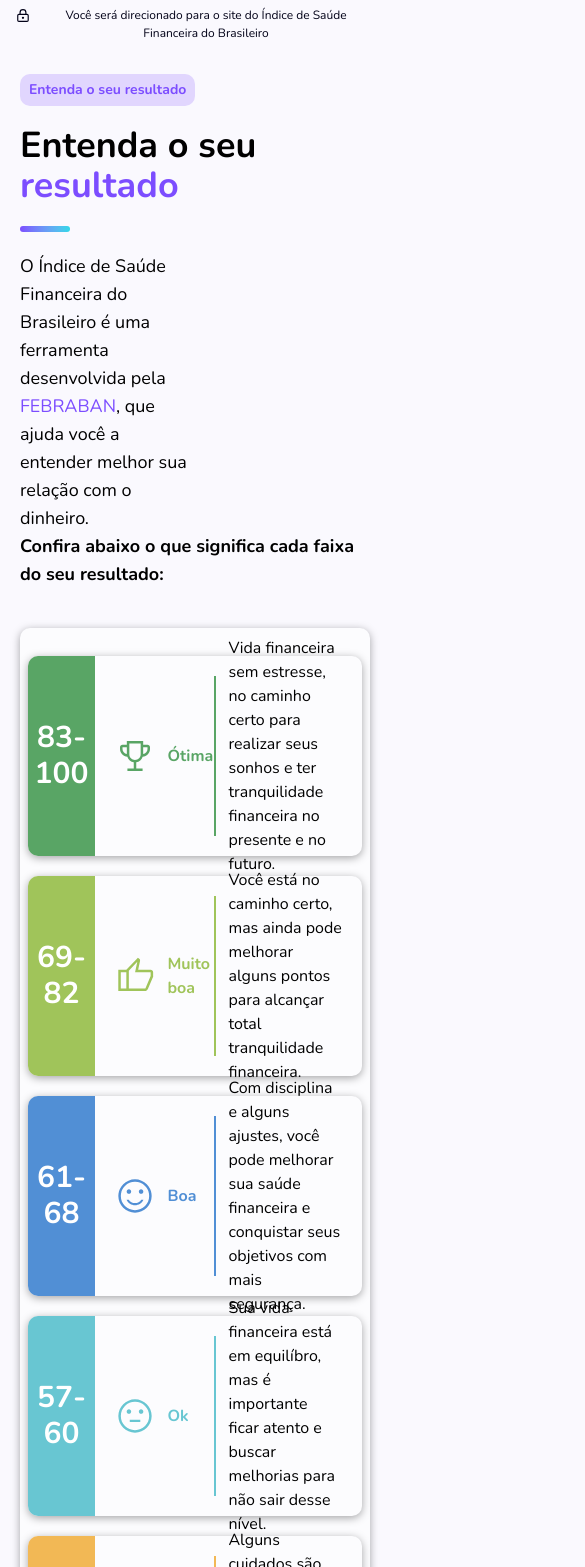
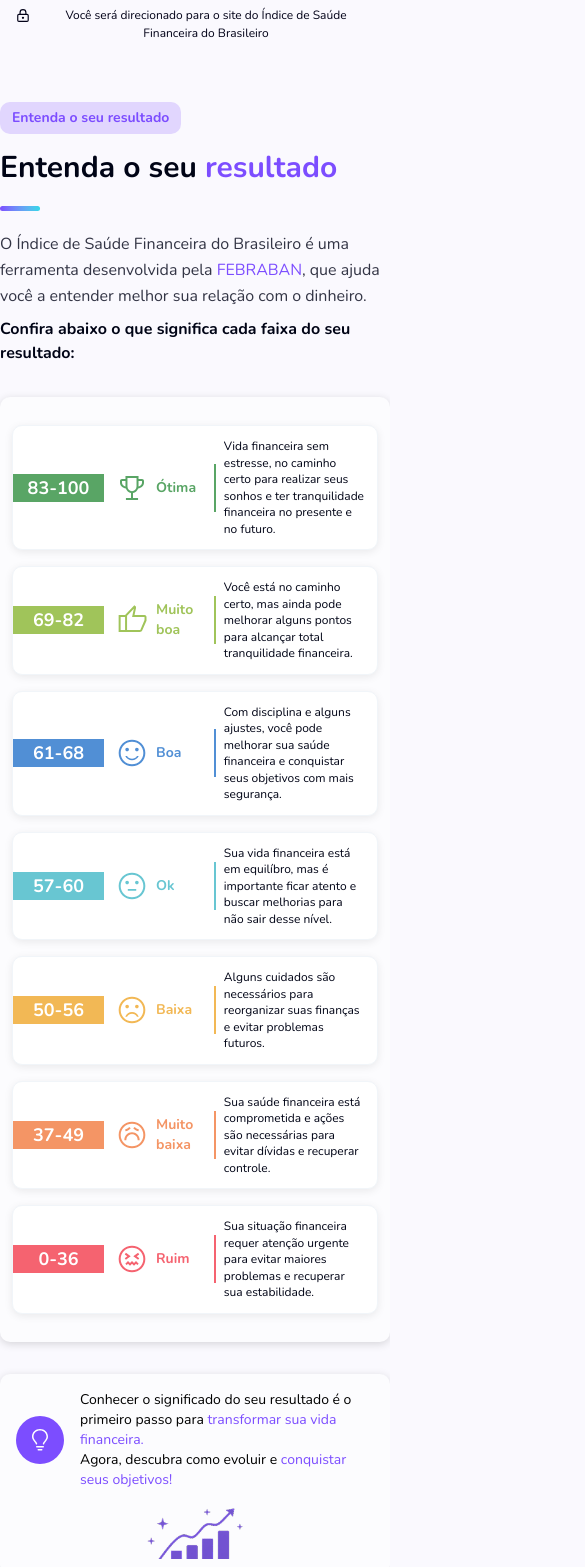
Before and after one commit to simplanejar/website-simplanejar, a Next.js app: page /indice-de-saude-financeira in a window 390 px wide. Shown: the part 841-2408 px from the top of the page, 585 px wide, since content can reach past the window. Built offline with nearby package versions, Linux system fonts and the light colour scheme.

Commit message:
fix: general adjustments

```diff
--- a/components/pages/contact/ContactHero.tsx
+++ b/components/pages/contact/ContactHero.tsx
@@ -40,7 +40,7 @@ export default function ContactHero() {
     const Icon = contactHeroMockData.icon;
     const data = contactHeroMockData;
     return (
-        <section className="flex w-full md:h-[309px] justify-between items-end md:items-center overflow-hidden">
+        <section className="mx-auto max-w-[1440px] flex w-full md:h-[309px] justify-between items-end md:items-center overflow-hidden">
             <div className="flex max-[1112px]:flex-col max-[1112px]:gap-2 max-[1112px]:mt-[6px] gap-6 pl-[10px] md:pl-5 max-w-[430px] md:mr-6 row-0">
                 <div className="w-10 h-10 md:w-20 md:h-20 aspect-square rounded-[80px] bg-[#F2F0FD] flex items-center justify-center">
                     <Icon color="#7C4DFF" className="w-5 h-5 md:w-10 md:h-10" />
--- a/components/pages/financial-health/about_result.tsx
+++ b/components/pages/financial-health/about_result.tsx
@@ -61,63 +61,93 @@ const data = {
             colour: "#F56370"
         },
     ]
-}
+};
 
 function renderHighlightedText(
     text: string,
     color: string = "text-primary",
     newLine: boolean = false
 ) {
-  const parts = text.split(/\*\*(.+?)\*\*/g)
+    const parts = text.split(/\*\*(.+?)\*\*/g);
     return parts.map((part, i) =>
         i % 2 === 1
             ? <span key={i} className={`${color} ${(newLine ? "block" : undefined)}`}>{part}</span>
             : part
-  )
+    );
 }
 
 export function AboutResult() {
-    return(
-        <section className="p-5 md:p-20">
+    return (
+        <section className="w-full max-w-[1440px] mx-auto mt-12">
             <div>
-                <div className="text-primary bg-[#E1D6FE] w-fit py-[6px] px-[9px] rounded-[10px] font-bold text-sm mb-5">{renderHighlightedText(data.h2)}</div>
-                <h2 className="font-bold text-4xl">{renderHighlightedText(data.h2)}</h2>
-                <div className="w-[50px] h-[6px] mt-5 mb-5 bg-gradient-to-r from-primary to-secondary rounded-[10px]"/>
-                <p className="w-[50%] text-lg">{renderHighlightedText(data.p)}</p>
-                <p className="font-bold mb-10 text-lg">{data.pbold}</p>
+                <div className="text-primary bg-[#E1D6FE] w-fit py-[6px] px-[12px] rounded-[10px] font-bold text-sm mb-4">
+                    {renderHighlightedText(data.h2)}
                 </div>
-            <div className="md:p-10">
-                <div className="bg-card-bg shadow-[0_2px_8px_0_rgba(0,0,0,0.35)] rounded-[10px] p-2 md:p-5">
-                    {data.cards.map((card,index)=>{
-                        const colour = card.colour
-                        return(
-                            <div key={index} className={`bg-card-bg shadow-[0_2px_8px_0_rgba(0,0,0,0.35)] rounded-[10px] text-[${colour}] flex flex-row my-5 items-center justify-between md:h-35 h-50`}>
-                                <div style={{background:colour}} className={`text-white w-[23%] md:w-[13%] h-full rounded-l-[10px] flex items-center text-center justify-center text-3xl`}>
+
+                <h2 className="font-bold text-3xl sm:text-4xl text-[#000416]">
+                    {renderHighlightedText(data.h2)}
+                </h2>
+
+                <div className="w-[40px] h-[5px] my-5 bg-gradient-to-r from-primary to-secondary rounded-[10px]" />
+
+                <p className="w-full lg:w-1/2 text-base sm:text-lg mb-2 text-foreground/80 leading-relaxed">
+                    {renderHighlightedText(data.p)}
+                </p>
+
+                <p className="font-bold mb-8 sm:mb-10 text-base sm:text-lg text-[#000416]">
+                    {data.pbold}
+                </p>
+            </div>
+
+            <div className="space-y-8">
+                {/* Container da lista de cards centralizado */}
+                <div className="w-full max-w-[1440px] mx-auto bg-card-bg shadow-[0_2px_8px_0_rgba(0,0,0,0.15)] rounded-[10px] p-3 sm:p-5">
+                    {data.cards.map((card, index) => {
+                        const colour = card.colour;
+                        return (
+                            <div
+                                key={index}
+                                className="bg-white shadow-[0_2px_8px_0_rgba(0,0,0,0.08)] rounded-[10px] flex flex-row my-4 items-center justify-between min-h-[90px] md:h-32 border border-slate-100 overflow-hidden"
+                            >
+                                <div
+                                    style={{ background: colour }}
+                                    className="text-white w-[25%] sm:w-[15%] md:w-[12%] h-full flex items-center text-center justify-center text-lg sm:text-2xl lg:text-3xl shrink-0"
+                                >
                                     <p className="font-bold">{card.number}</p>
                                 </div>
-                                <div className="p-5 flex flex-row justify-between items-center w-[90%] h-full">
-                                    <img src={card.icon} className={`md:ml-10 w-10 h-10 md:w-13 md:h-13 `}/>
-                                    <p style={{color:colour}} className={`w-[15%] font-bold md:text-xl`}>{card.classification}</p>
-                                    <div style={{background:colour}} className={`h-full w-[2px]`}/>
-                                    <p className="text-black w-[50%]">{card.p}</p>
+
+                                <div className="p-3 sm:p-5 flex flex-row justify-between items-center w-[75%] sm:w-[85%] md:w-[88%] h-full gap-2 sm:gap-4">
+                                    <img src={card.icon} alt="" className="w-8 h-8 sm:w-10 sm:h-10 md:w-12 md:h-12 shrink-0 object-contain" />
+
+                                    <p style={{ color: colour }} className="w-[20%] sm:w-[18%] font-bold text-sm sm:text-lg md:text-xl shrink-0">
+                                        {card.classification}
+                                    </p>
+
+                                    <div style={{ background: colour }} className="h-12 md:h-16 w-[2px] shrink-0" />
+
+                                    <p className="text-[#000416] w-[60%] sm:w-[65%] text-xs sm:text-sm md:text-base leading-snug">
+                                        {card.p}
+                                    </p>
                                 </div>
                             </div>
-                        )
-                    }) }
+                        );
+                    })}
                 </div>
-                <div className="bg-card-bg shadow-[0_2px_8px_0_rgba(0,0,0,0.35)] rounded-[10px] flex flex-row mt-10 items-center justify-between p-3 md:p-5">
-                    <div className="flex flex-row items-center">
-                        <div className="bg-primary rounded-[100%] p-4 mx-10">
-                            <GoLightBulb className="w-8 h-8 md:w-15 md:h-15 text-white"/>
+
+                {/* Banner inferior centralizado */}
+                <div className="w-full max-w-[1440px] mx-auto bg-card-bg shadow-[0_2px_8px_0_rgba(0,0,0,0.15)] rounded-[10px] flex flex-col sm:flex-row items-center justify-between p-4 sm:p-6 gap-4">
+                    <div className="flex flex-row items-center gap-4 sm:gap-6">
+                        <div className="bg-primary rounded-full p-3 sm:p-4 shrink-0">
+                            <GoLightBulb className="w-6 h-6 sm:w-10 sm:h-10 md:w-12 md:h-12 text-white" />
                         </div>
-                            <div className="text-lg text-center md:text-left">
+                        <div className="text-sm sm:text-base md:text-lg text-left">
                             <p>{renderHighlightedText(data.lowp1)}</p>
                             <p>{renderHighlightedText(data.lowp2)}</p>
                         </div>
                     </div>
-                    <img src="/financial-health/ladder.png" className="w-35 md:w-60" alt="" />
+                    <img src="/financial-health/ladder.png" className="w-28 sm:w-40 md:w-56 shrink-0 object-contain" alt="" />
                 </div>
             </div>
         </section>
-    )
+    );
 }
--- a/components/pages/financial-health/book.tsx
+++ b/components/pages/financial-health/book.tsx
@@ -1,4 +1,5 @@
 import Link from "next/link";
+import Image from "next/image";
 import Alvo from "@/assets/alvo.png";
 import Board from "@/assets/board.png";
 import Checklist from "@/assets/checklist.png";
@@ -7,151 +8,95 @@ import Pessoa from "@/assets/pessoa.png";
 import Seta from "@/assets/seta.png";
 import Livro_Gigante from "@/assets/livro gigante.png";
 import Divisor_titulo from "@/assets/divisor-titulo.png";
-import Divisor_beneficios from "@/assets/divisor-beneficios.png";
 
-export function Book(){
-    return(<section className=" m-[20px_25px] flex">
-      <div className="ml-[40px] z-10">
-        <p
-          className="font-extrabold text-[var(--COR_LETRAS)] rounded-[20px]
-                      bg-[#7C4DFF]/20 w-fit p-[10px_25px]
-                      mt-[75px] text-[16px]"
-        >
+export function Book() {
+  return (
+    <section className="w-full max-w-[1440px] mx-auto px-4 sm:px-6 lg:px-12 my-8 lg:my-16 font-sans overflow-hidden">
+      <div className="flex flex-col lg:flex-row items-center justify-between gap-8 lg:gap-12">
+
+        {/* Coluna da Esquerda: Textos, Benefícios e Botão */}
+        <div className="w-full lg:w-[60%] flex flex-col items-start z-10">
+          <span className="font-extrabold text-[#7C4DFF] rounded-full bg-[#7C4DFF]/10 px-6 py-2.5 text-sm sm:text-base mb-6">
             QUER MUDAR ESSA REALIDADE?
-        </p>
+          </span>
 
           {/* Título */}
-        <h1 className="mb-[40px] p-[0] text-[50px] font-extrabold">
-          Quer mudar <br /> essa{" "}
-          <span
-            className="bg-[linear-gradient(90deg,_#7C4DFF,_#2ED8E8)] bg-clip-text
-                      text-transparent"
-          >
+          <h1 className="text-3xl sm:text-4xl lg:text-5xl font-extrabold text-[#000416] leading-tight mb-6">
+            Quer mudar <br className="hidden sm:block" /> essa{" "}
+            <span className="bg-gradient-to-r from-[#7C4DFF] to-[#2ED8E8] bg-clip-text text-transparent">
               realidade?
             </span>
           </h1>
 
-        <img
-          src={Divisor_titulo.src}
-          alt="Divisor do título para o texto"
-          className="mb-[40px]"
-        />
+          <div className="gradient-background h-[5px] w-[40px] rounded-[10px] mb-6" />
 
           {/* Textinho */}
-        <p className=" mb-[70px] font-semibold text-[20px] leading-[2]">
-          Conhecer a situação financeira é importante, mas <br />a transformação
-          começa quando você{" "}
-          <span className="text-[var(--COR_LETRAS)]">decide agir.</span> <br />
+          <p className="font-semibold text-base sm:text-lg lg:text-xl text-[#000416] leading-relaxed mb-8">
+            Conhecer a situação financeira é importante, mas a transformação começa quando você{" "}
+            <span className="text-[#7C4DFF]">decide agir.</span> <br className="hidden sm:block" />
             Conheça o livro{" "}
-          <span className="text-[var(--COR_LETRAS)]">
+            <span className="text-[#7C4DFF]">
               Planejamento Financeiro.
             </span>{" "}
-          <br />
-          O melhor momento para começar não é quando <br />
-          tudo estiver perfeito,{" "}
-          <span className="text-[var(--COR_LETRAS)]">é agora.</span> <br />
+            <br className="hidden sm:block" />
+            O melhor momento para começar não é quando tudo estiver perfeito,{" "}
+            <span className="text-[#7C4DFF]">é agora.</span> <br className="hidden sm:block" />
             Transforme conhecimento em{" "}
-          <span className="text-[var(--COR_LETRAS)]">ação.</span>
+            <span className="text-[#7C4DFF]">ação.</span>
           </p>
 
-        <div
-          className="flex bg-[var(--COR_BACKGROUND)] w-[105vh] h-[280px] rounded-[10px] mb-[140px]
-                     justify-around items-center"
-        >
           {/* Benefícios */}
-          <div className="flex flex-col p-[25px] items-center">
-            <img
-              src={Board.src}
-              alt="Vetor prancheta"
-              width="91px"
-              height="91px"
-            />
-            <p
-              className="text-center mt-[20px] font-bold text-[var(--COR_LETRAS_BENEFICIOS)]
-                          text-[20px] leading-[1]"
-            >
+          <div className="w-full bg-[#FCFCFE] rounded-2xl p-6 lg:p-8 shadow-sm border border-[#F2F0FD] grid grid-cols-2 lg:grid-cols-4 gap-6 items-center justify-items-center mb-10">
+            <div className="flex flex-col items-center text-center">
+              <Image src={Board} alt="Vetor prancheta" width={72} height={72} className="w-14 h-14 lg:w-18 lg:h-18 object-contain" />
+              <p className="mt-4 font-bold text-[#071F6B] text-sm lg:text-base leading-tight">
                 Conhecimento <br /> para colocar <br /> em ação
               </p>
             </div>
-          <img
-            src={Divisor_beneficios.src}
-            alt="Divisor do benefício para o outro"
-            className="mt-[20px]"
-            width="2px"
-            height="194px"
-          />
 
-          <div className="flex flex-col p-[25px] items-center -translate-y-[10px]">
-            <img
-              src={Checklist.src}
-              alt="Vetor checklist"
-              width="91px"
-              height="91px"
-            />
-            <p
-              className="text-center mt-[20px] font-bold text-[var(--COR_LETRAS_BENEFICIOS)]
-                          text-[20px] leading-[1]"
-            >
+            <div className="flex flex-col items-center text-center">
+              <Image src={Checklist} alt="Vetor checklist" width={72} height={72} className="w-14 h-14 lg:w-18 lg:h-18 object-contain" />
+              <p className="mt-4 font-bold text-[#071F6B] text-sm lg:text-base leading-tight">
                 Da reflexão à <br /> prática
               </p>
             </div>
-          <img
-            src={Divisor_beneficios.src}
-            alt="Divisor do benefício para o outro"
-            className="mt-[20px]"
-            width="2px"
-            height="194px"
-          />
-          <div className="flex flex-col p-[25px] items-center">
-            <img src={Alvo.src} alt="Vetor alvo" width="91px" height="91px" />
-            <p
-              className="text-center mt-[20px] font-bold text-[var(--COR_LETRAS_BENEFICIOS)]
-                          text-[20px] leading-[1]"
-            >
+
+            <div className="flex flex-col items-center text-center">
+              <Image src={Alvo} alt="Vetor alvo" width={72} height={72} className="w-14 h-14 lg:w-18 lg:h-18 object-contain" />
+              <p className="mt-4 font-bold text-[#071F6B] text-sm lg:text-base leading-tight">
                 Planejamento <br /> para seus <br /> objetivos
               </p>
             </div>
-          <img
-            src={Divisor_beneficios.src}
-            alt="Divisor do benefício para o outro"
-            className="mt-[20px]"
-            width="2px"
-            height="194px"
-          />
-          <div className="flex flex-col p-[25px] items-center">
-            <img
-              src={Pessoa.src}
-              alt="Vetor pessoa"
-              width="91px"
-              height="91px"
-            />
-            <p
-              className="text-center mt-[20px] font-bold text-[var(--COR_LETRAS_BENEFICIOS)]
-                          text-[20px] leading-[1]"
-            >
+
+            <div className="flex flex-col items-center text-center">
+              <Image src={Pessoa} alt="Vetor pessoa" width={72} height={72} className="w-14 h-14 lg:w-18 lg:h-18 object-contain" />
+              <p className="mt-4 font-bold text-[#071F6B] text-sm lg:text-base leading-tight">
                 Você no controle <br /> da sua vida <br /> financeira
               </p>
             </div>
           </div>
 
+          {/* Botão Livro */}
           <Link
-          href="/book"
-          className="bg-[var(--COR_LETRAS)] w-fit flex gap-[40px] items-center p-[15px_30px] rounded-[10px]"
+            href="/o-livro"
+            className="w-full sm:w-auto bg-[#7C4DFF] hover:bg-[#6939E8] transition-all duration-200 text-white font-bold text-lg px-8 py-4 rounded-xl flex items-center justify-center gap-6 shadow-md"
           >
-          {/* Botão Livro */}
-          <img src={Livro.src} alt="Vetor livro" width="44px" height="32px" />
-          <p className="text-[#FFFFFF] font-bold text-[20px]">Conhecer o livro</p>
-          <img src={Seta.src} alt="Vetor seta" width="32px" height="32px" />
+            <Image src={Livro} alt="Vetor livro" width={32} height={24} className="w-8 h-auto object-contain" />
+            <span>Conhecer o livro</span>
+            <Image src={Seta} alt="Vetor seta" width={24} height={24} className="w-6 h-6 object-contain" />
           </Link>
         </div>
 
-      {/* Imagem Livro */}
-      <div className="ml-[-53px] mt-[70px] z-0">
-        <img
-          src={Livro_Gigante.src}
+        {/* Coluna da Direita: Imagem do Livro */}
+        <div className="w-full lg:w-[40%] flex justify-center items-center shrink-0">
+          <Image
+            src={Livro_Gigante}
             alt="Livro de Simone Costa: Planejamento Financeiro"
-          className="scale-[1.3]"
+            className="w-full max-w-[340px] sm:max-w-[420px] lg:max-w-[500px] h-auto object-contain"
           />
         </div>
-    </section>);
+
+      </div>
+    </section>
+  );
 }
--- a/components/pages/financial-health/steps_result.tsx
+++ b/components/pages/financial-health/steps_result.tsx
@@ -81,12 +81,12 @@ function CardArrow({ colour = "#7C4DFF" }: { colour?: string }) {
 
 export function StepsResults() {
     return(
-        <section className="p-5 px-4 sm:px-8 md:px-16 lg:px-24 xl:px-30">
+        <section className="max-w-[1440px] p-5 mx-auto">
             {/* Texto de cima: igual, porém menor e mais estreito no mobile */}
             <div className="flex flex-col items-center text-center">
                 <div className="text-primary bg-[#E1D6FE] w-fit py-[5px] px-[8px] rounded-[10px] font-bold text-xs sm:text-sm mb-4 sm:mb-5">{data.top}</div>
                 <h2 className="font-bold text-2xl sm:text-3xl lg:text-4xl w-[90%] sm:w-full">{renderHighlightedText(data.title)}</h2>
-                <div className="w-[50px] h-[6px] mt-4 mb-4 sm:mt-5 sm:mb-5 bg-gradient-to-r from-primary to-secondary rounded-[10px]"/>
+                <div className="w-[40px] h-[5px] mt-4 mb-4 sm:mt-5 sm:mb-5 bg-gradient-to-r from-primary to-secondary rounded-[10px]"/>
                 <p className="w-[85%] sm:w-[80%] md:w-[70%] lg:w-[80%] text-sm sm:text-base">
                     {renderHighlightedText(data.p)}
                 </p>
```
Lines whose indentation alone changed are shown as unchanged.
